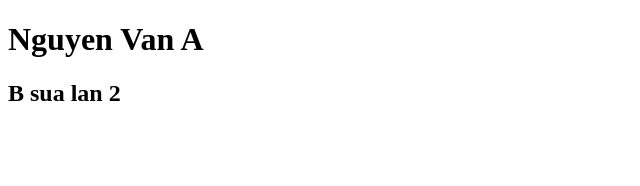
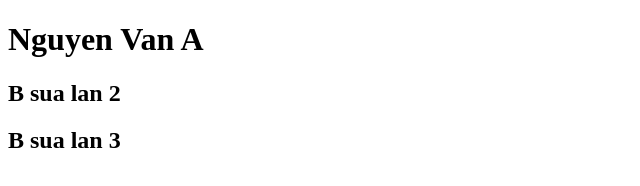
Before and after one commit to ghostwolf-utc7/teamab, a plain HTML site: page index.html in a window 1280 px wide. Shown: the whole page, without its empty margins (0-640 px from the left). Drawn offline with Linux system fonts and the light colour scheme.

Commit message:
B sua lan 3

```diff
--- a/index.html
+++ b/index.html
@@ -8,5 +8,6 @@
 <body>
     <h1>Nguyen Van A</h1>
     <h2>B sua lan 2</h2>
+    <h2>B sua lan 3</h2>
 </body>
 </html>
```
